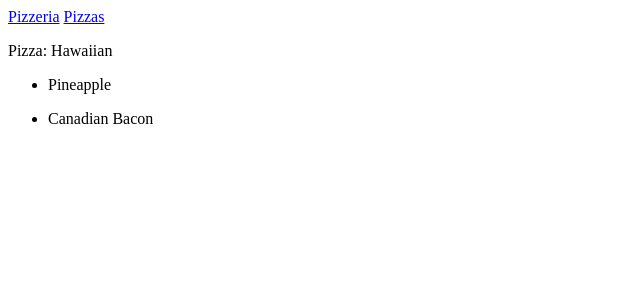
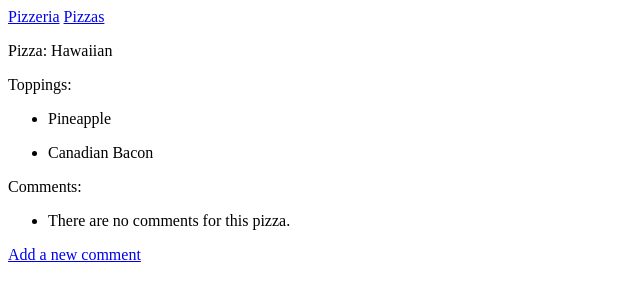
Before and after one commit to katiepicha/Pizzeria, a Django app: page /pizzas/1/ in a window 1280 px wide. Shown: the top 301 px of the page, without its empty margins (0-640 px from the left). Run offline with Django 3.2, Linux system fonts and the light colour scheme; data comes from the database, SQL or seed files in the repository; both versions use the stored data as it was after the commit.

Commit message:
created comments model and form

```diff
--- a/pizzas/models.py
+++ b/pizzas/models.py
@@ -1,4 +1,5 @@
 from django.db import models
+from django.db.models.deletion import CASCADE
 
 # Create your models here.
 class Pizza(models.Model):
@@ -16,3 +17,14 @@ class Topping(models.Model):
 
     def __str__(self):
         return self.name
+
+class Comment(models.Model):
+    pizza = models.ForeignKey(Pizza, on_delete=models.CASCADE)
+    comment = models.TextField()
+    date_added = models.DateTimeField(auto_now_add=True)
+
+    class Meta:
+        verbose_name_plural = 'comments'
+
+    def __str__(self):
+        return self.comment
--- a/pizzas/templates/pizzas/pizza.html
+++ b/pizzas/templates/pizzas/pizza.html
@@ -4,6 +4,7 @@
 
 <p>Pizza: {{ pizza }}</p>
 
+<p>Toppings:</p>
 <ul>
     {% for t in toppings %}
 
@@ -16,4 +17,20 @@
     {% endfor %}
 </ul>
 
+<p>Comments:</p>
+<ul>
+    {% for c in comments %}
+
+    <li>
+        <p>{{ c.comment|linebreaks }}</p>
+    </li>
+
+    {% empty %}
+    <li>There are no comments for this pizza.</li>
+    {% endfor %}
+</ul>
+<p>
+    <a href="{% url 'pizzas:new_comment' pizza_id %}">Add a new comment</a>
+</p>
+
 {% endblock content %}
--- a/pizzas/urls.py
+++ b/pizzas/urls.py
@@ -13,4 +13,5 @@ urlpatterns = [
     path('', views.index, name = 'index'),
     path('pizzas', views.pizzas, name='pizzas'),
     path('pizzas/<int:pizza_id>/', views.pizza, name='pizza'),
+    path('new_comment/<int:pizza_id>/', views.new_comment, name='new_comment'),
 ]
--- a/pizzas/views.py
+++ b/pizzas/views.py
@@ -1,4 +1,5 @@
-from django.shortcuts import render
+from django.shortcuts import render, redirect
+from .forms import CommentForm
 from .models import Pizza
 
 # Create your views here.
@@ -21,3 +22,23 @@ def pizza(request, pizza_id):
     context = {'pizza':pizza, 'toppings':toppings}
 
     return render(request, 'pizzas/pizza.html', context)
+
+def new_comment(request, pizza_id):
+    pizza = Pizza.objects.get(id=pizza_id)
+    if request.method != 'POST':
+        # No data submitted, create a blank form
+        form = CommentForm()
+    else:
+        # POST data submitted, process data
+        form = CommentForm(data=request.POST)
+        # check to see if all required fields have been filled
+        if form.is_valid():
+            # write the data from the form to the database
+            new_comment = form.save(commit=False)
+            new_comment.pizza = pizza
+            new_comment.save()
+            form.save()
+            return redirect('pizzas:pizza', pizza_id=pizza_id)
+
+    context = {'form':form, 'pizza':pizza}
+    return render(request, 'pizzas/new_comment.html', context)
```
Also changed, not shown: pizzas/forms.py (added, +10 -0 lines), db.sqlite3.
